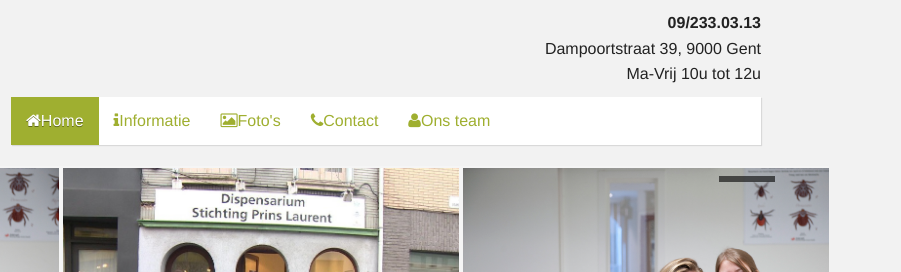
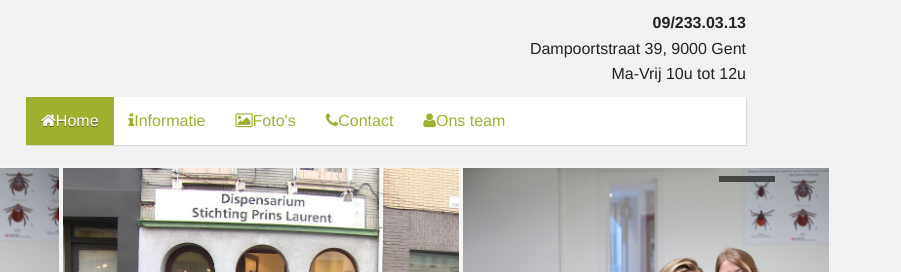
Before and after one commit to drhoet/dierendispensarium, a plain HTML site: page index.html in a window 1280 px wide. Shown: the top 272 px of the page, 379-1280 px from the left. Drawn offline with Linux system fonts and the light colour scheme.

Commit message:
Aligned header to body

```diff
--- a/index.html
+++ b/index.html
@@ -16,15 +16,13 @@
 				<img src="images/logo_dispensarium_green.gif" />
 			</div>
 			<div class="large-9 columns">
-				<div class="row">
 				<p id="infobox">
 					<strong>09/233.03.13</strong>
 					<br/>
 					Dampoortstraat 39, 9000 Gent<br/>
 					Ma-Vrij 10u tot 12u
 				</p>
-				</div>
-				<div id="menu" class="row">
+				<div id="menu">
 					<ul class="main-menu">
 						<li class="active">
 							<a href="#part1"><span class="awesome-icon-home">Home</span></a>
--- a/sass/app.scss
+++ b/sass/app.scss
@@ -63,6 +63,7 @@ div#menu {
 }
 
 ul.main-menu {
+	display: table;
 	li {
 		float: left;
 		list-style-type: none;
```
Also changed, not shown: stylesheets/app.css. Lines whose indentation alone changed are shown as unchanged.
